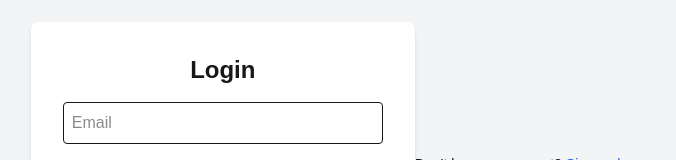
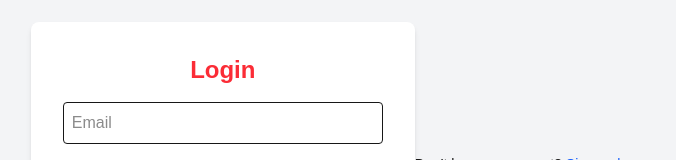
Before and after one commit to duranduranduran/next-crud-app, a Next.js app: page /login in a window 1280 px wide. Shown: the part 244-404 px from the top of the page, without its empty margins (302-978 px from the left). Built offline with nearby package versions, Linux system fonts and the light colour scheme.

Commit message:
change text color

```diff
--- a/src/app/login/page.jsx
+++ b/src/app/login/page.jsx
@@ -41,7 +41,7 @@ export default function LoginPage() {
                 onSubmit={handleLogin}
                 className="bg-white p-8 rounded-lg shadow-md w-96 space-y-4"
             >
-                <h2 className="text-2xl font-bold text-center">Login</h2>
+                <h2 className="text-2xl text-red-500 font-bold text-center">Login</h2>
 
                 <input
                     type="email"
```
Also changed, not shown: 1 other file (tests, documents, lock files or other folders).
